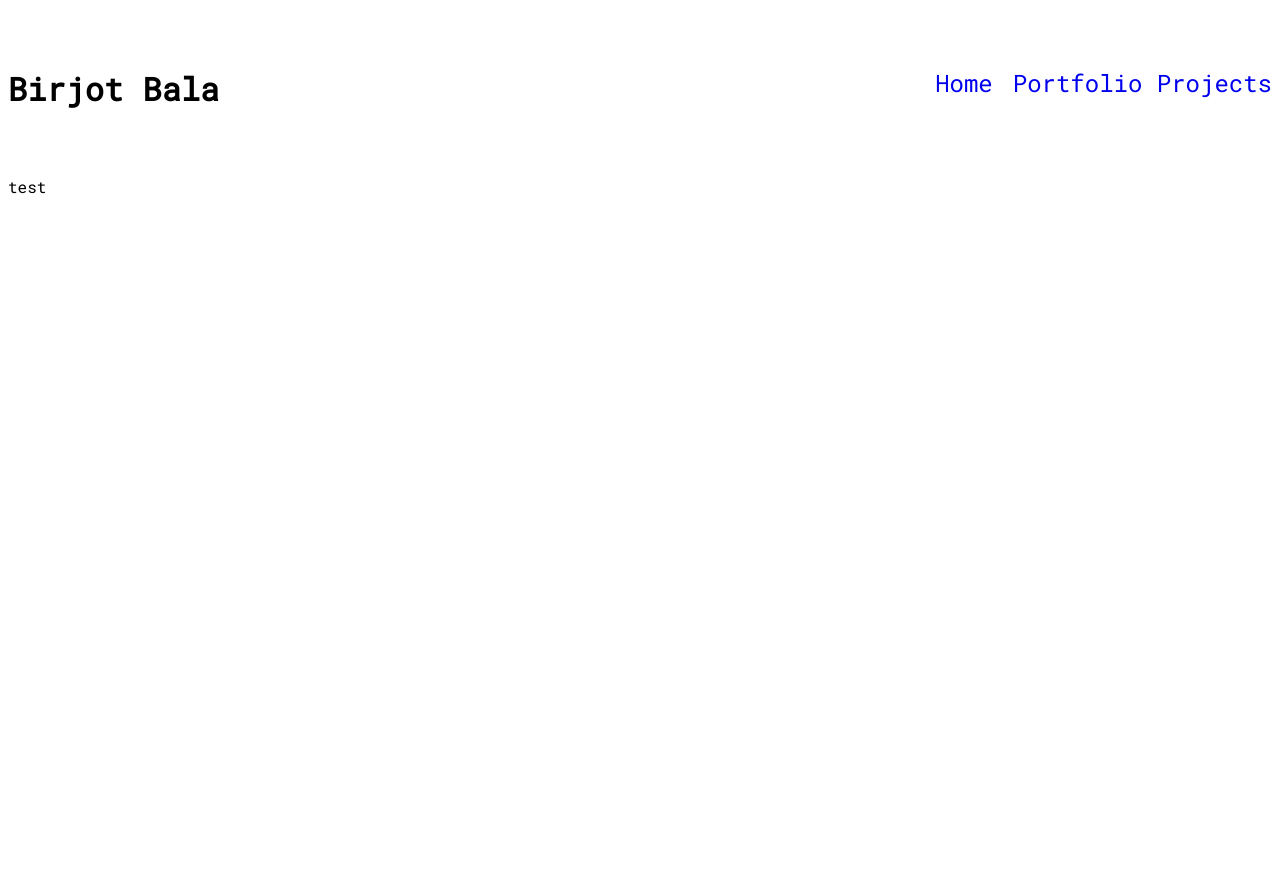
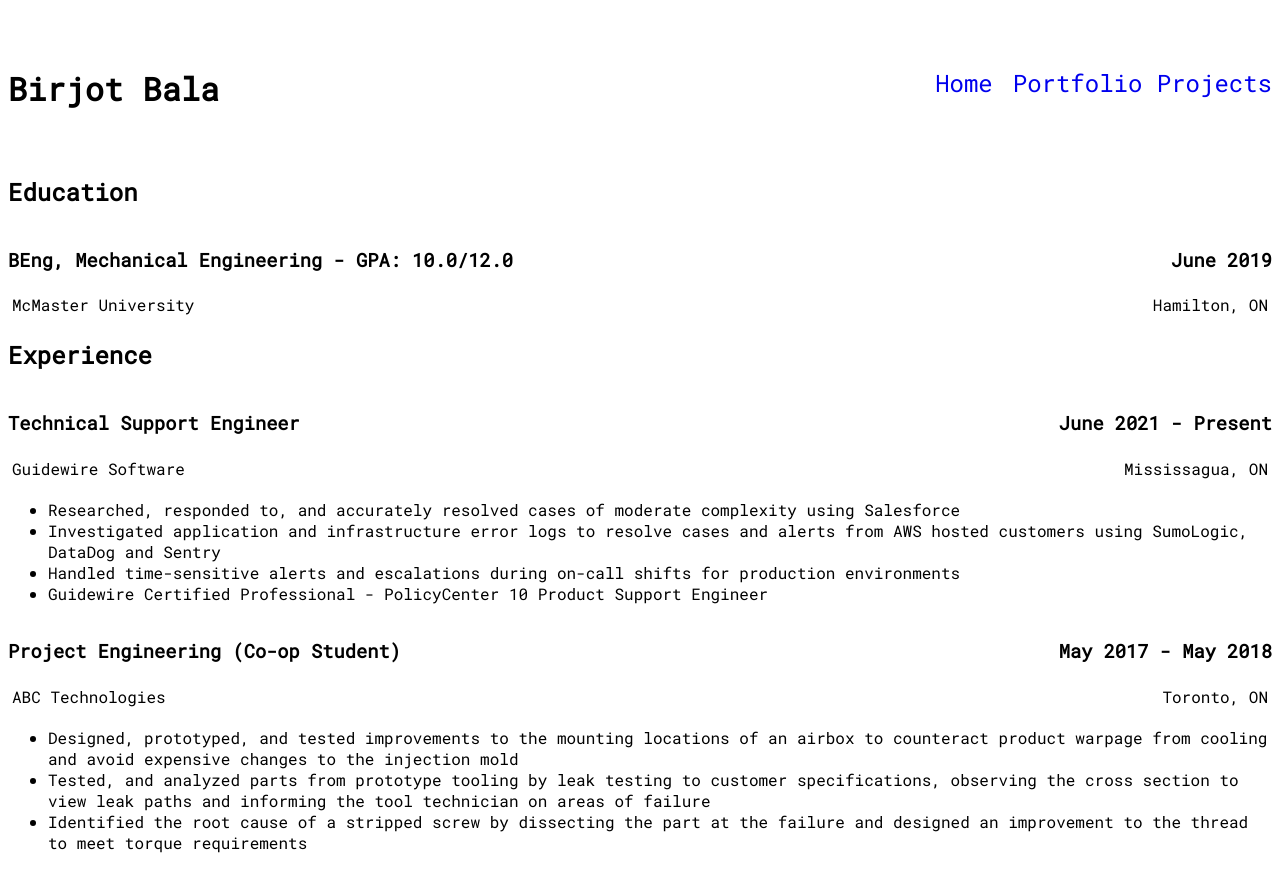
Before and after one commit to Birjot-Bala/birjot-bala.github.io, a Gatsby site: page / in a window 1280 px wide. Before the commit the page ends 800 px from the top, so only its background shows below. Built offline with nearby package versions, Linux system fonts and the light colour scheme; Gatsby itself is replaced by a stand-in of ours.

Commit message:
initial page

```diff
--- /dev/null
+++ b/src/components/category.tsx
@@ -0,0 +1,16 @@
+import React from 'react'
+import {category} from '../styles/home.module.css'
+
+interface CategoryProps {
+    children: JSX.Element | JSX.Element[];
+}
+
+const Category = (prop: CategoryProps): JSX.Element => {
+  return (
+    <section className={category}>
+        {prop.children}
+    </section>
+  )
+}
+
+export default Category
--- a/src/components/layout.tsx
+++ b/src/components/layout.tsx
@@ -1,6 +1,6 @@
 import React from 'react'
 import NavBar from './navbar'
-import "../styles/global.css"
+import '../styles/global.css'
 
 interface ContentProps {
     children: JSX.Element[] | JSX.Element;
--- /dev/null
+++ b/src/global.d.ts
@@ -0,0 +1 @@
+declare module "*.module.css";
--- a/src/pages/index.tsx
+++ b/src/pages/index.tsx
@@ -1,10 +1,51 @@
 import * as React from "react"
 import Layout from "../components/layout"
+import Category from "../components/category"
 
 const IndexPage = (): JSX.Element => {
   return (
     <Layout>
-        <div>test</div>
+          <Category>
+            <h2>Education</h2>
+            <section>
+              <h3>BEng, Mechanical Engineering - GPA: 10.0/12.0</h3>
+              <h3>June 2019</h3>
+            </section>
+            <section>
+              <p>McMaster University</p>
+              <p>Hamilton, ON</p>
+            </section>
+        </Category>
+        <Category>
+          <h2>Experience</h2>
+          <section>
+            <h3>Technical Support Engineer</h3>
+            <h3>June 2021 - Present</h3>
+          </section>
+          <section>
+            <p>Guidewire Software</p>
+            <p>Mississagua, ON</p>
+          </section>
+          <ul>
+            <li>Researched, responded to, and accurately resolved cases of moderate complexity using Salesforce</li>
+            <li>Investigated application and infrastructure error logs to resolve cases and alerts from AWS hosted customers using SumoLogic, DataDog and Sentry</li>
+            <li>Handled time-sensitive alerts and escalations during on-call shifts for production environments</li>
+            <li>Guidewire Certified Professional - PolicyCenter 10 Product Support Engineer</li>
+          </ul>
+          <section>
+            <h3>Project Engineering (Co-op Student)</h3>
+            <h3>May 2017 - May 2018</h3>
+          </section>
+          <section>
+            <p>ABC Technologies</p>
+            <p>Toronto, ON</p>
+          </section>
+          <ul>
+            <li>Designed, prototyped, and tested improvements to the mounting locations of an airbox to counteract product warpage from cooling and avoid expensive changes to the injection mold</li>
+            <li>Tested, and analyzed parts from prototype tooling by leak testing to customer specifications, observing the cross section to view leak paths and informing the tool technician on areas of failure</li>
+            <li>Identified the root cause of a stripped screw by dissecting the part at the failure and designed an improvement to the thread to meet torque requirements</li>
+          </ul>
+        </Category>
     </Layout>
   )
 }
--- /dev/null
+++ b/src/styles/home.module.css
@@ -0,0 +1,15 @@
+.category section {
+    display: flex;
+    width: 100%;
+    justify-content: space-between;
+}
+
+.category p {
+    margin: 4px;
+}
+
+.job section {
+    display: flex;
+    width: 100%;
+    justify-content: space-between;
+}
```
